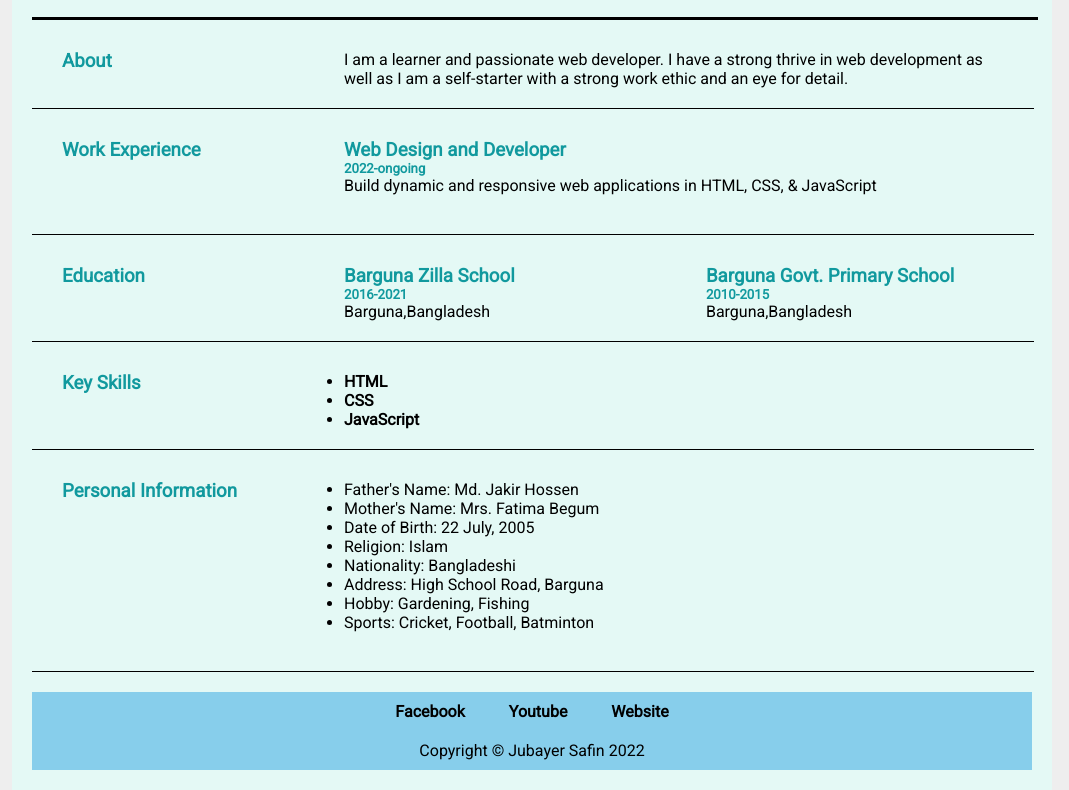
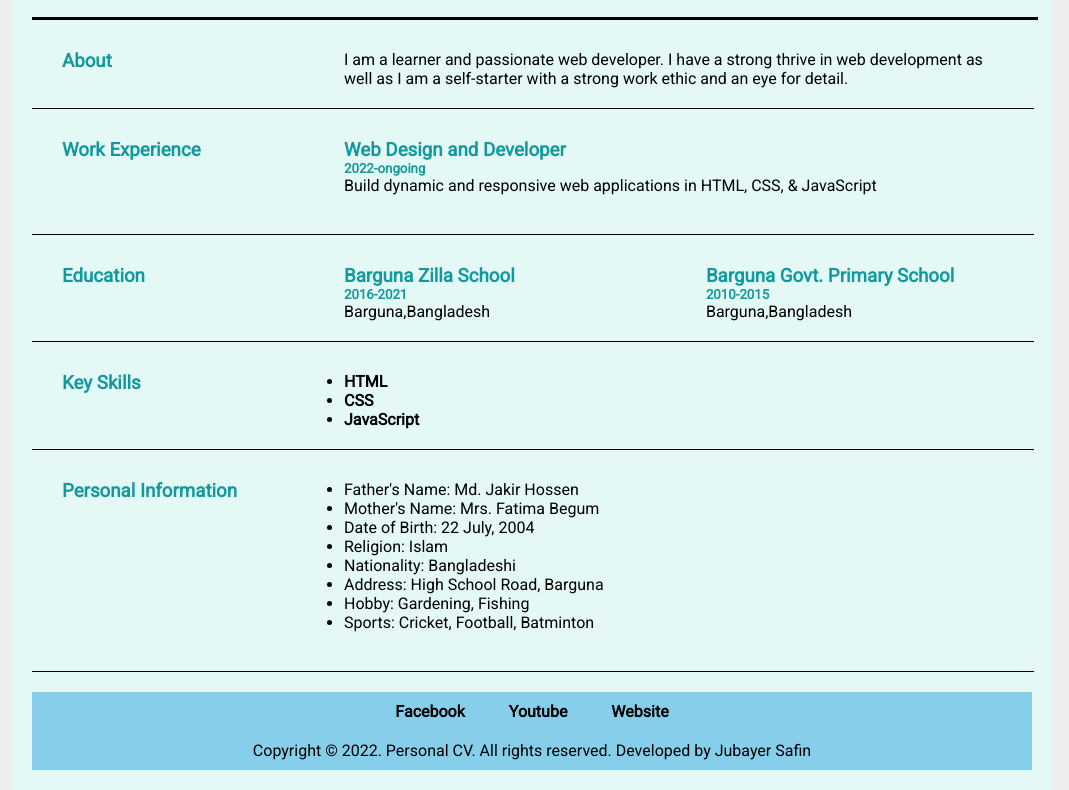
Before and after one commit to safin4/CV, a plain HTML site: page index.html in a window 1280 px wide. Shown: the part 159-949 px from the top of the page, without its empty margins (108-1177 px from the left). Drawn offline with Linux system fonts and the light colour scheme.

Commit message:
index.html

```diff
--- a/index.html
+++ b/index.html
@@ -202,7 +202,7 @@
 
                                      <li>Father's Name: Md. Jakir Hossen
                                      <li>Mother's Name: Mrs. Fatima Begum
-                                     <li>Date of Birth: 22 July, 2005
+                                     <li>Date of Birth: 22 July, 2004
                                      <li>Religion: Islam
                                      <li>Nationality: Bangladeshi
                                      <li>Address: High School Road, Barguna
@@ -237,7 +237,7 @@
                      <a href="https://www.facebook.com/jubayersafin">Facebook</a>
                      <a href="#">Youtube</a>
                      <a href="#">Website</a>
-                     <p>Copyright &copy; Jubayer Safin 2022</p>
+                     <p>Copyright © 2022. Personal CV. All rights reserved. Developed by Jubayer Safin</p>
 
                </footer>
                <!--footer end-->
```
